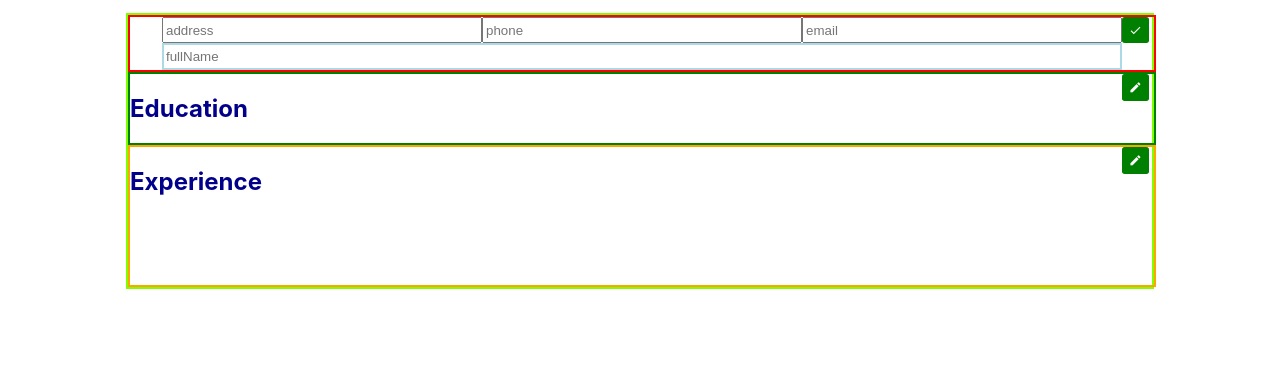
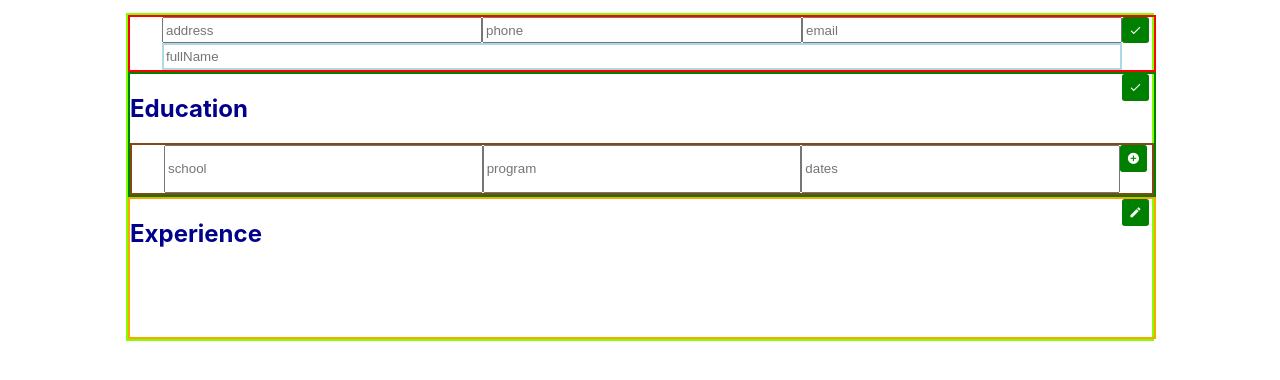
Before and after one commit to hoholabs/cv-project, a React (Create React App) app: page / in a window 1280 px wide. Shown: the top 380 px of the page. Built offline with nearby package versions, Linux system fonts and the light colour scheme.

Commit message:
moved button colors to css

```diff
--- a/src/components/Education.js
+++ b/src/components/Education.js
@@ -14,8 +14,8 @@ class Education extends Component{
                 id: new Date().getTime(),
                 editingCard: false
             },
-            editingSection: false,
-            buttonLabel: 'edit',
+            editingSection: true,
+            buttonLabel: 'check',
         }
 
         this.editSection = this.editSection.bind(this);
@@ -115,9 +115,9 @@ class Education extends Component{
         return  <section id = 'education'>
                     <h1>Education</h1>
                     <button
-                        className = 'material-icon'
+                        className = 'material-icon edit-btn'
                         onClick = {this.editSection}
-                        style={{backgroundColor: "green"}}
+
                     >{this.state.buttonLabel}
                     </button>
 
@@ -161,7 +161,11 @@ class Education extends Component{
                                     value={this.state.card.dates}
                                     onChange = {this.handleChange}>
                                 </input>
-                                 <button className = 'material-icon' onClick = {this.handleSubmit}>add_circle</button>
+                                 <button
+                                    className = 'material-icon edit-btn'
+                                    onClick = {this.handleSubmit}
+                                >add_circle
+                                </button>
                             </form>
                     )}
                 </section>
--- a/src/components/EducationCard.js
+++ b/src/components/EducationCard.js
@@ -22,8 +22,8 @@ class EducationCard extends Component{
                                 {this.props.editingSection &&
                                 <button
                                         onClick = {() =>{this.props.toggleEdit(this.props.card.id)}}
-                                        className = 'material-icon'
-                                        style={{backgroundColor: "green"}}
+                                        className = 'material-icon edit-btn'
+
                                         >edit
                                 </button>}
                         </ul>
@@ -60,9 +60,9 @@ class EducationCard extends Component{
                                 onChange = {(event) => this.props.handleChange(event, this.props.card.id)}>
                                 </input>
 
-                                <button className = 'material-icon'
+                                <button className = 'material-icon edit-btn'
                                         onClick = {() =>{this.props.toggleEdit(this.props.card.id)}}
-                                        style={{backgroundColor: "green"}}
+
                                         >check
                                 </button>
                         </form>
--- a/src/components/PersonalInfo.js
+++ b/src/components/PersonalInfo.js
@@ -75,9 +75,9 @@ class PersonalInfo extends React.Component {
                     </input>
 
                     <button
-                        className = 'material-icon'
+                        className = 'material-icon edit-btn'
                         onClick = {this.handleSubmit}
-                        style={{backgroundColor: "green"}}
+
                     >check
                     </button>
 
@@ -98,9 +98,8 @@ class PersonalInfo extends React.Component {
                     <div id = 'phone'>{this.state.phone}</div>
                     <div id = 'email'>{this.state.email}</div>
                     <button
-                        className = 'material-icon'
+                        className = 'material-icon edit-btn'
                         onClick = {this.editSection}
-                        style={{backgroundColor: "green"}}
                     >edit
                     </button>
                     <h1 id = 'name'>{this.state.fullName}</h1>
--- a/src/styles/style.css
+++ b/src/styles/style.css
@@ -85,20 +85,6 @@ h1{
     border-radius: .2em;
 }
 
-
-.edit{
-    font-family: 'Material Icons';
-    font-weight: normal;
-    font-style: normal;
-
-    /* grid-area: 1/1; */
-    text-align: center;
-    height: 2em;
-    width: 2em;
-    color: white;
-    background-color: grey;
-    border: none;
-    border-radius: .2em;
-    /* position: relative; */
-    right:0;
+.edit-btn{
+    background-color:green;
 }
```
